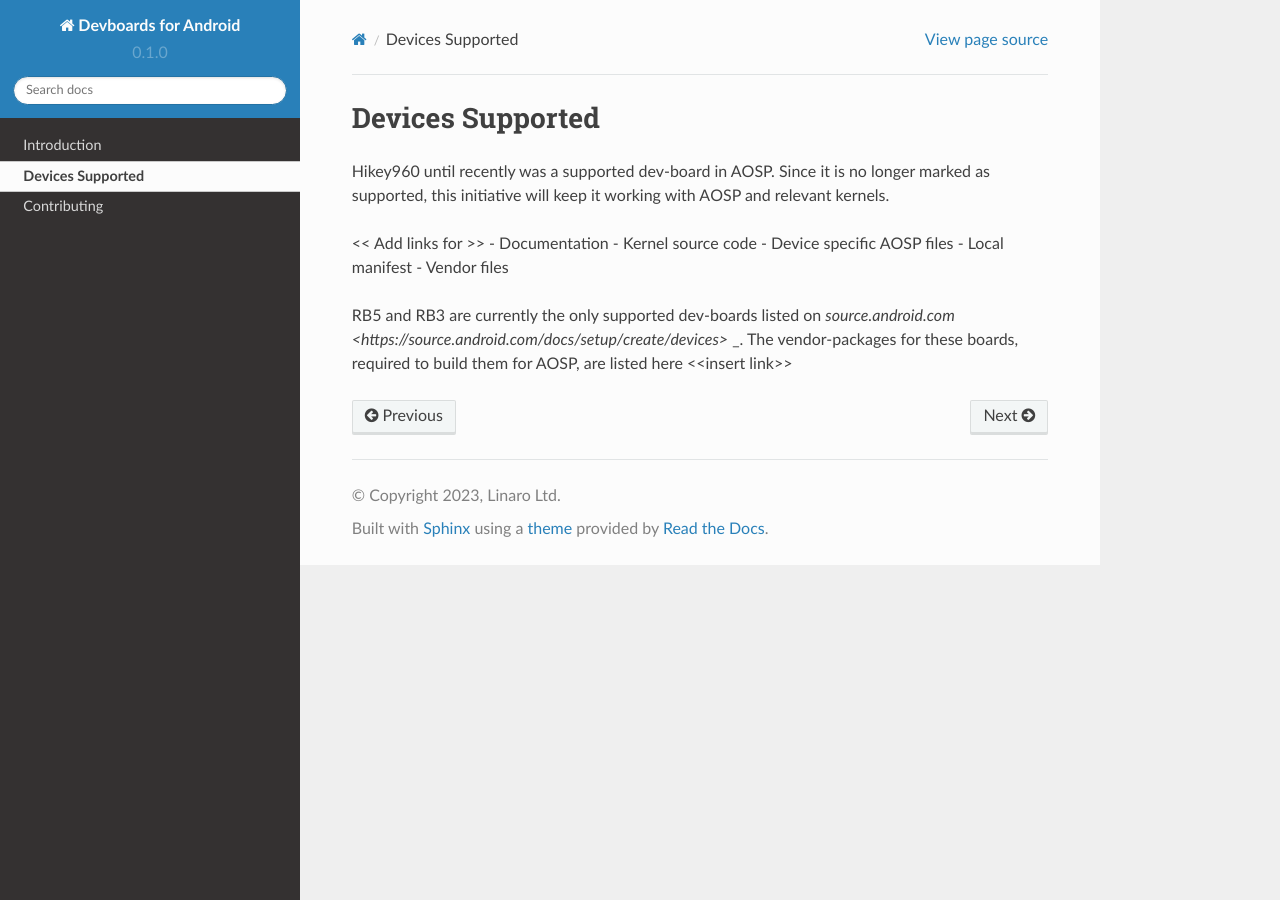
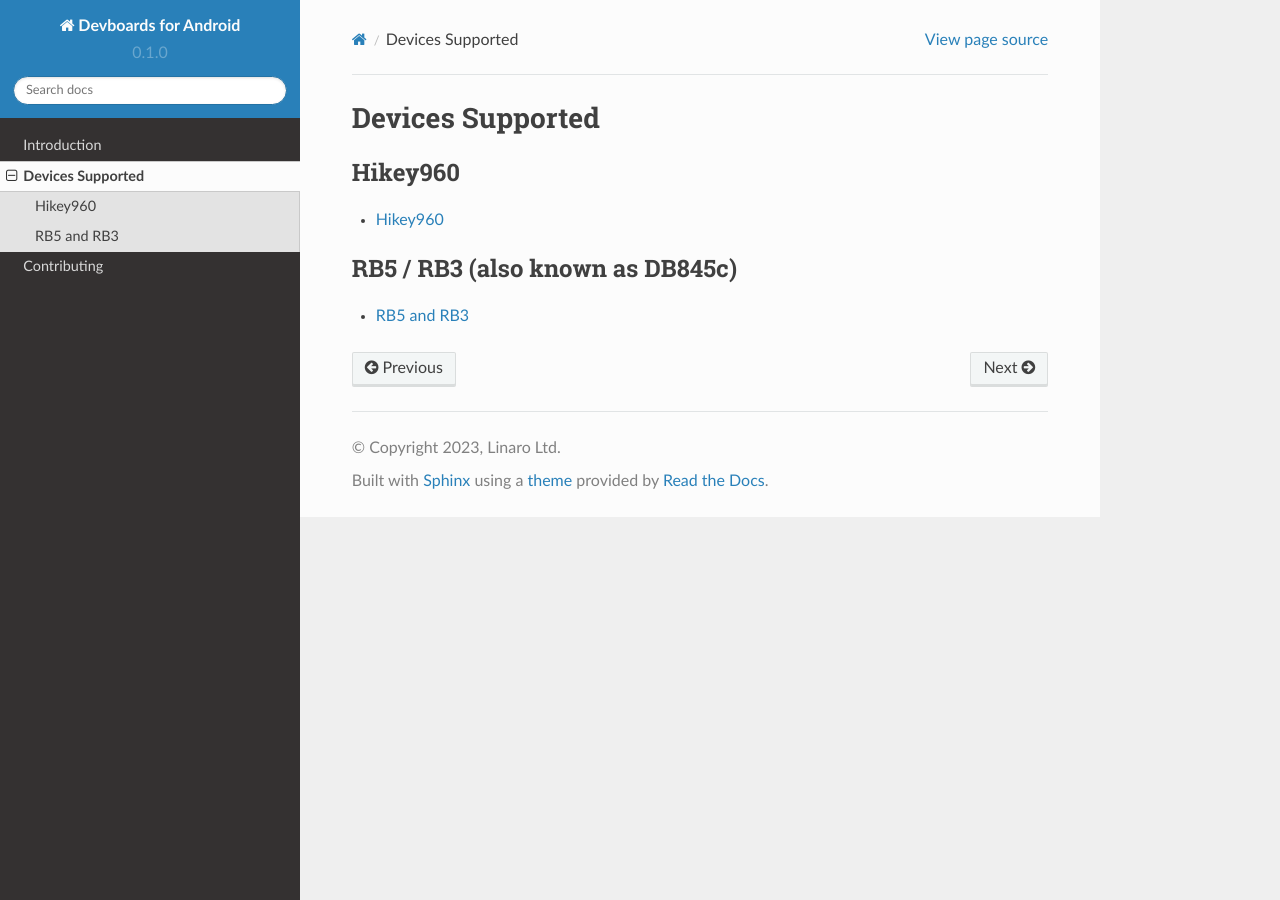
Before and after one commit to sumitsemwal/devboardsforandroid, a Sphinx documentation site: the page built from docs/devices/index.rst, in a window 1280 px wide. Built offline with Sphinx 7.4.7 and the Read the Docs theme 2.0.0, drawn with Linux system fonts in a browser that asks for light colours.

Commit message:
devices: split the devices into their own rst files
Signed-off-by: Sumit Semwal <sumit.semwal@linaro.org>

```diff
--- a/docs/devices/index.rst
+++ b/docs/devices/index.rst
@@ -11,22 +11,10 @@ Devices Supported
         :maxdepth: 1
         :caption: Hikey960
 
-Hikey960 until recently was a supported dev-board in AOSP. Since it is no
-longer marked as supported, this initiative will keep it working with AOSP
-and relevant kernels.
-
-<< Add links for >>
-- Documentation
-- Kernel source code
-- Device specific AOSP files
-- Local manifest
-- Vendor files
+	hikey960
 
 .. toctree::
         :maxdepth: 1
         :caption: RB5 / RB3 (also known as DB845c)
 
-RB5 and RB3 are currently the only supported dev-boards listed on
-`source.android.com <https://source.android.com/docs/setup/create/devices>` _.
-The vendor-packages for these boards, required to build them for AOSP, are
-listed here <<insert link>>
+	rb5-rb3
```
Also changed, not shown: docs/devices/hikey960.rst (added, +24 -0 lines), docs/devices/rb5-rb3.rst (added, +17 -0 lines).
